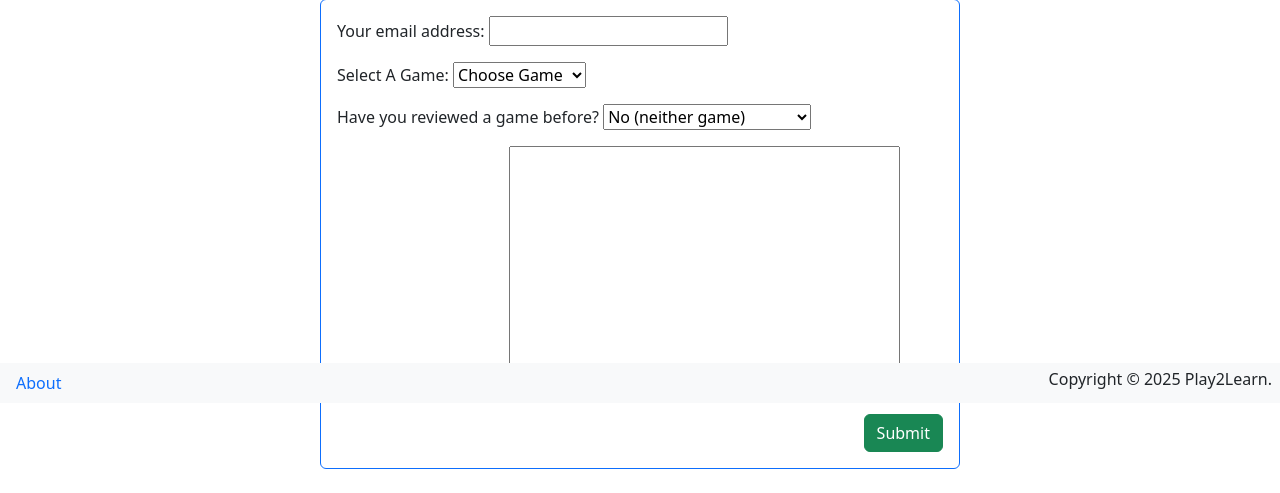
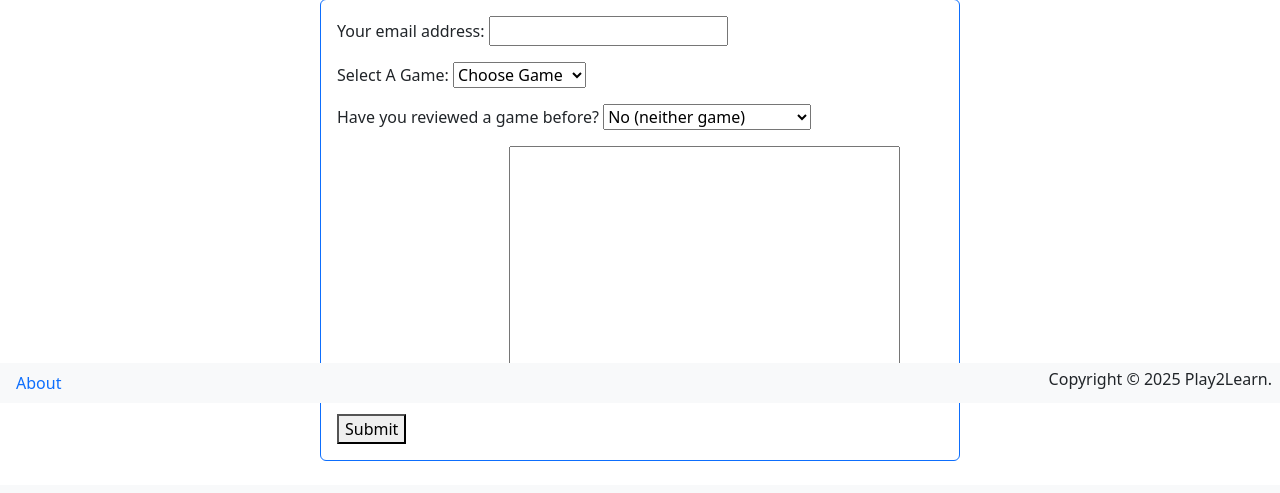
Before and after one commit to zkp117/play2learn, a Django app: page /reviews/write_review/ in a window 1280 px wide. Shown: the part 397-890 px from the top of the page. After the commit the page ends 858 px from the top, so only its background shows below. Run offline with Django 4.2, Linux system fonts and the light colour scheme; some libraries are stand-ins or nearby versions.

Commit message:
finalizing review forms pt.1

```diff
--- a/reviews/forms.py
+++ b/reviews/forms.py
@@ -35,6 +35,7 @@ class ReviewsForm(forms.Form):
 
     def __init__(self, *args, **kwargs):
         super().__init__(*args, **kwargs)
+
         selected_game = self.data.get('game') or self.initial.get('game')
 
         if selected_game == '2':
--- a/templates/reviews/write_review.html
+++ b/templates/reviews/write_review.html
@@ -7,7 +7,7 @@
       <form method="post">
         {% csrf_token %}
         {{ form.as_p }}
-        <button class="btn btn-success float-end submit">Submit</button>
+        <button class="submit">Submit</button>
       </form>
   </div>
 {% endblock %}
```
